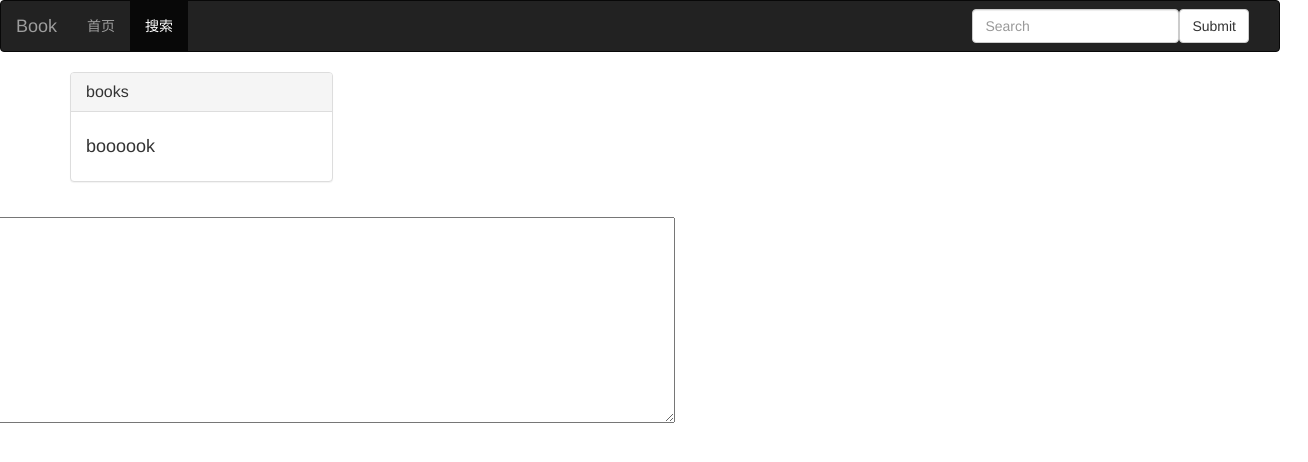
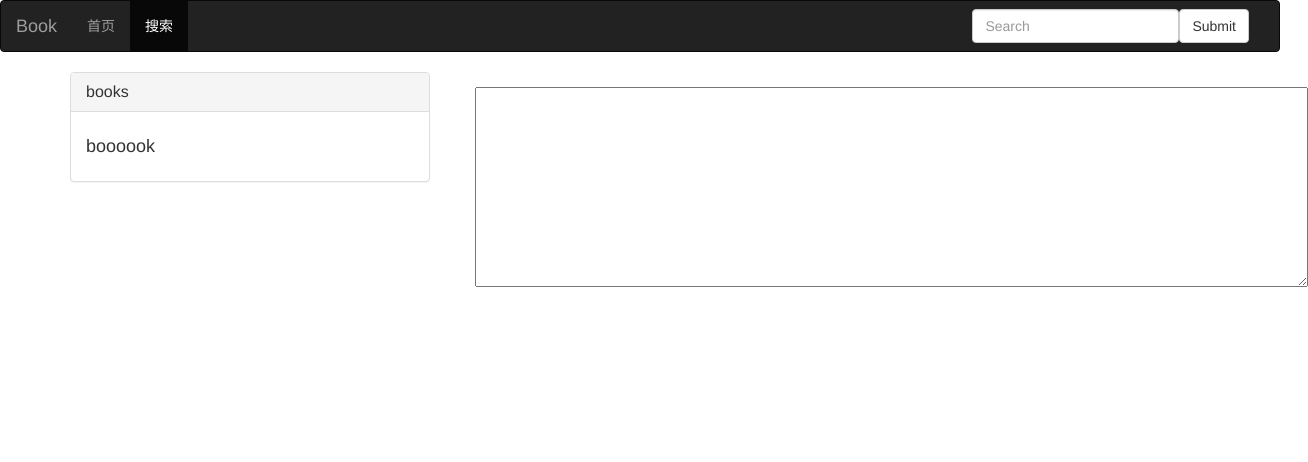
Before and after one commit to Ronnieyang97/demo, a Vue app in the folder demo_app/front/: page /#/mybook in a window 1280 px wide. Shown: the top 462 px of the page, 1308 px wide, since content can reach past the window. Built offline with nearby package versions, Linux system fonts and the light colour scheme.

Commit message:
输入框位置调整完成

```diff
--- a/demo_app/front/src/components/bookedit.vue
+++ b/demo_app/front/src/components/bookedit.vue
@@ -1,6 +1,5 @@
 <template>
   <div class="wrap">
-    <div class="edit">
       <textarea rows="10" cols="100" class="editor"></textarea>
     </div>
   </div>
@@ -16,6 +15,5 @@
 </script>
 
 <style>
-  .mark{width: 800px; height: 400px; margin: 0 auto;}
-  .edit,.show{float: right; width: 395px; height: 400px; border: 1px soild #666;}
+  .editor{width: 200; height: 200px; border: 1px soild #666;}
 </style>
--- a/demo_app/front/src/components/mybook.vue
+++ b/demo_app/front/src/components/mybook.vue
@@ -1,7 +1,7 @@
 <template>
   <div class="container">
     <div class="row">
-      <div class="col-md-3">
+      <div class="col-md-4">
         <div class="panel panel-default">
           <div class="panel-heading">
             <h5 class="panel-title">books</h5>
@@ -9,16 +9,15 @@
           <div class="panel-body">
             <bookshow></bookshow>
           </div>
+        </div>
       </div>
-      <div class="col-md-9">
+      <div class="col-md-7">
           <div class="panel-body">
             <bookedit></bookedit>
           </div>
       </div>
-      </div>
     </div>
   </div>
-
 </template>
 
 <script>
```
